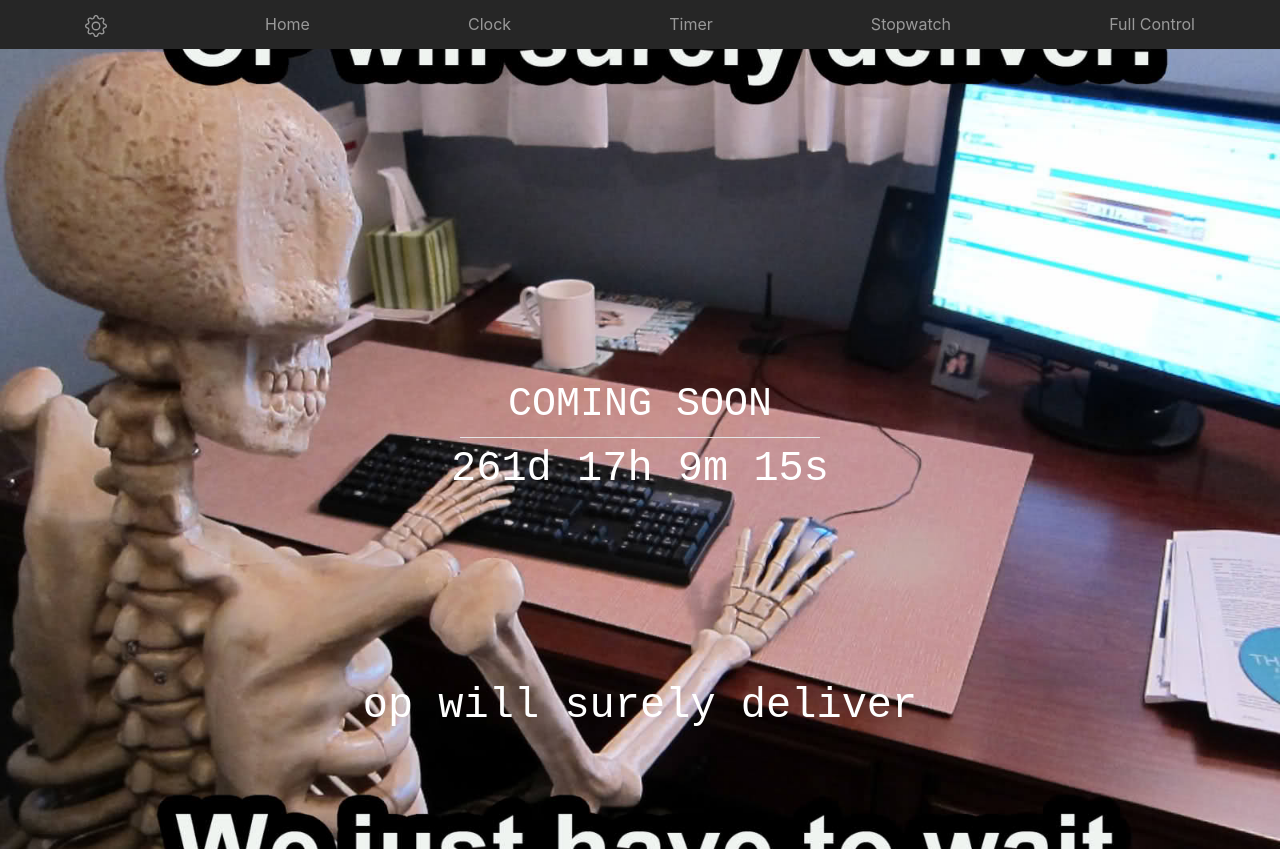
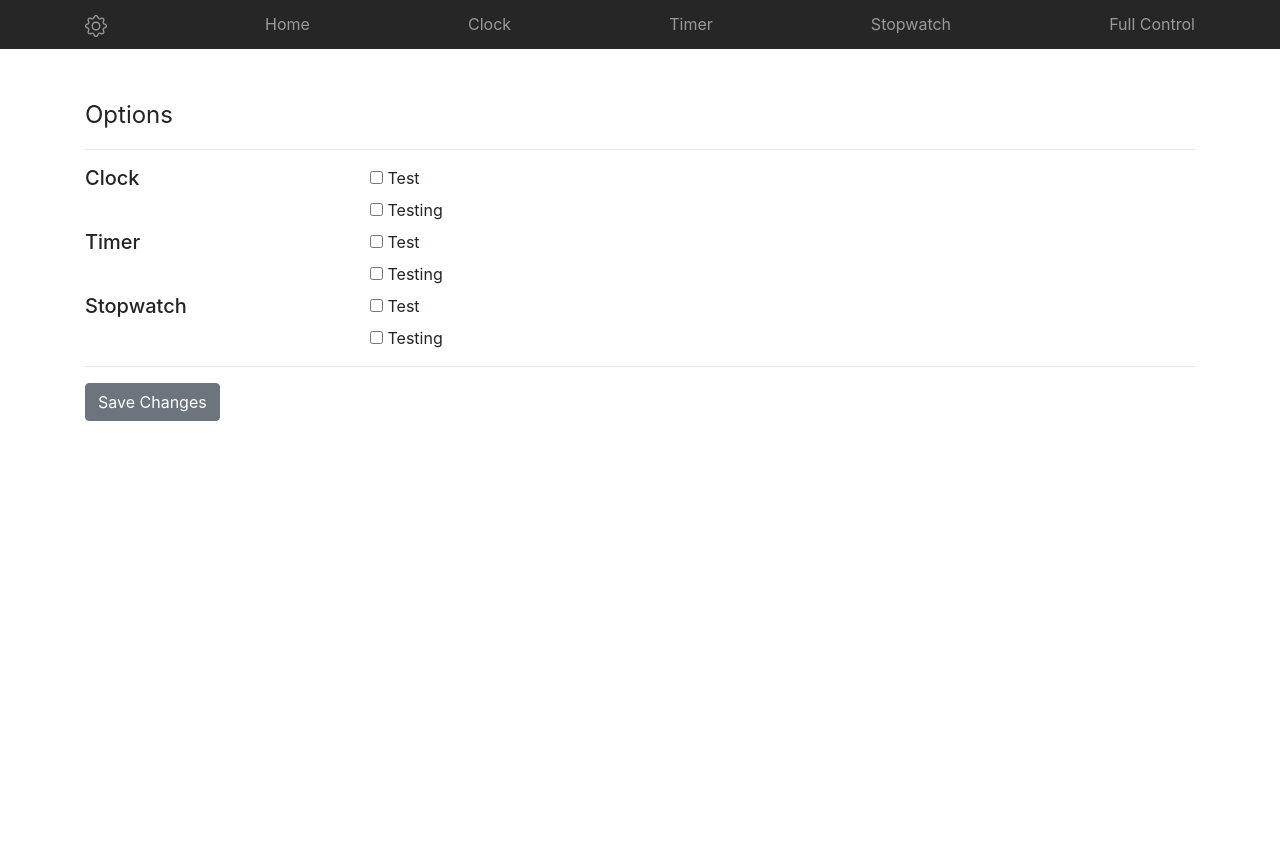
Before and after one commit to CrypticSquirrel/SevSegDisplayClock, a website: page docs/pages/settings.html in a window 1280 px wide. After the commit the page ends 800 px from the top, so only its background shows below. Drawn offline with nearby package versions, Linux system fonts and the light colour scheme.

Commit message:
settings boilerplate

```diff
--- a/docs/pages/settings.html
+++ b/docs/pages/settings.html
@@ -11,7 +11,6 @@
             href="https://stackpath.bootstrapcdn.com/bootstrap/4.4.1/css/bootstrap.min.css"
         />
         <link href="../resources/header.css" rel="stylesheet" />
-        <link rel="stylesheet" href="../resources/crazy.css" />
     </head>
 
     <body>
@@ -47,20 +46,65 @@
             </div>
         </nav>
 
-        <div class="bgimg">
-            <div class="middle">
-                <h1>COMING SOON</h1>
-                <hr />
-                <p id="demo"></p>
+        <div class="container">
+            <div class="row mt-5">
+                <div class="col-md-12">
+                    <legend>Options</legend>
+                </div>
+            </div>
+            <hr class="mt-2 mb-3" />
+            <div class="row">
+                <div class="col-md-3">
+                    <h5>Clock</h5>
+                </div>
+                <div class="col-md-9">
+                    <div class="checkbox">
+                        <label><input type="checkbox" value="" /> Test </label>
+                    </div>
+                    <div class="checkbox">
+                        <label><input type="checkbox" value="" /> Testing</label>
+                    </div>
+                </div>
+            </div>
+            <div class="row">
+                <div class="col-md-3">
+                    <h5>Timer</h5>
+                </div>
+                <div class="col-md-9">
+                    <div class="checkbox">
+                        <label><input type="checkbox" value="" /> Test </label>
+                    </div>
+                    <div class="checkbox">
+                        <label><input type="checkbox" value="" /> Testing</label>
+                    </div>
+                </div>
+            </div>
+            <div class="row">
+                <div class="col-md-3">
+                    <h5>Stopwatch</h5>
+                </div>
+                <div class="col-md-9">
+                    <div class="checkbox">
+                        <label><input type="checkbox" value="" /> Test </label>
+                    </div>
+                    <div class="checkbox">
+                        <label><input type="checkbox" value="" /> Testing</label>
+                    </div>
+                </div>
             </div>
 
-            <div class="bottom-middle">op will surely deliver</div>
+            <hr class="mt-2 mb-3" />
+            <div class="row">
+                <div class="col-md-12">
+                    <button type="button" class="btn btn-secondary">Save Changes</button>
+                </div>
+            </div>
         </div>
 
         <!--Bootstrap-->
         <script src="https://code.jquery.com/jquery-3.2.1.slim.min.js"></script>
         <script src="https://stackpath.bootstrapcdn.com/bootstrap/4.4.1/js/bootstrap.bundle.min.js"></script>
         <!--Homemade Scripts-->
-        <script src="../scripts/crazy.js"></script>
+        <script src="../scripts/settings.js"></script>
     </body>
 </html>
--- a/docs/resources/crazy.css
+++ /dev/null
@@ -1,37 +0,0 @@
-body,
-html {
-    height: 100%;
-}
-
-.bgimg {
-    background-image: url('pics/op_pls.jpg');
-    height: 100%;
-    background-position: center;
-    background-size: cover;
-    position: relative;
-    color: white;
-    font-family: 'Courier New', Courier, monospace;
-    font-size: 42px;
-}
-
-.middle {
-    position: absolute;
-    top: 50%;
-    left: 50%;
-    transform: translate(-50%, -50%);
-    text-align: center;
-}
-
-hr {
-    margin: auto;
-    background: white;
-    width: 95%;
-}
-
-.bottom-middle {
-    position: absolute;
-    bottom: 10%;
-    left: 50%;
-    transform: translate(-50%, -50%);
-    text-align: center;
-}
--- a/docs/scripts/crazy.js
+++ /dev/null
@@ -1,25 +0,0 @@
-/**
- * Placeholder script until actual content gets developed
- */
-
-// Set the date we're counting down to
-const countDownDate = new Date('Jan 5, 2021 15:37:25').getTime();
-
-// Update the count down every 1 second
-const x = setInterval(function() {
-    const now = new Date().getTime();
-
-    // Find the distance between now an the count down date
-    const distance = countDownDate - now;
-
-    // Time calculations for days, hours, minutes and seconds
-    const days = Math.floor(distance / (1000 * 60 * 60 * 24));
-    const hours = Math.floor((distance % (1000 * 60 * 60 * 24)) / (1000 * 60 * 60));
-    const minutes = Math.floor((distance % (1000 * 60 * 60)) / (1000 * 60));
-    const seconds = Math.floor((distance % (1000 * 60)) / 1000);
-
-    // Display the result in an element with id="demo"
-    document.getElementById('demo').innerHTML = `${days}d ${hours}h ${minutes}m ${seconds}s `;
-}, 1000);
-
-x.setInterval();
```
Also changed, not shown: docs/resources/pics/op_pls.jpg (deleted).
